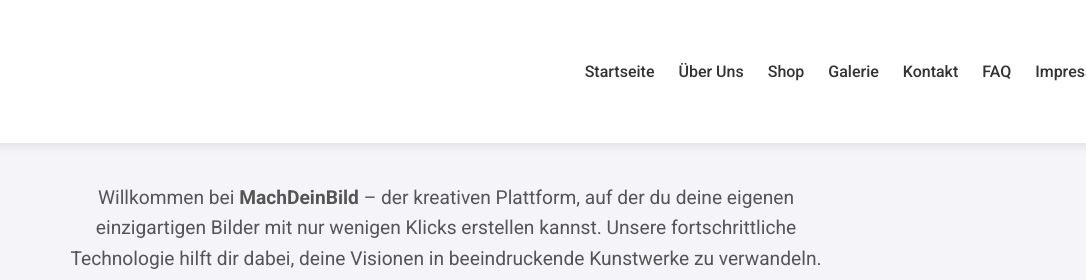
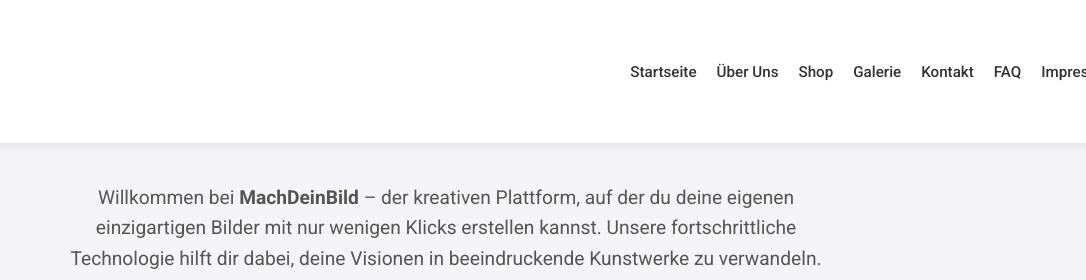
Before and after one commit to MachdeinBild/MachdeinBild, a website: page public/index.html in a window 1280 px wide. Shown: the top 280 px of the page, 194-1280 px from the left. Drawn offline with Linux system fonts and the light colour scheme; no server answers.

Commit message:
Update header.html

```diff
--- a/public/header.html
+++ b/public/header.html
@@ -16,21 +16,23 @@
     background-color: white;
     width: 100%;
     display: flex;
+    flex-wrap: wrap; /* Zeilenumbruch erlauben! */
     justify-content: space-between;
     align-items: center;
-    padding: 15px 40px; /* vorher 20px, jetzt 75% */
+    padding: 15px 40px;
     box-shadow: 0 2px 10px rgba(0, 0, 0, 0.1);
   }
 
   header img {
-    height: 112.5px; /* vorher 150px, jetzt 75% */
+    height: 112.5px;
   }
 
   nav a {
-    margin: 0 10px;
+    margin: 0 8px; /* enger */
     text-decoration: none;
     color: #333;
     font-weight: 500;
+    font-size: 0.95rem; /* etwas kleiner */
     transition: color 0.3s ease;
   }
 
```
